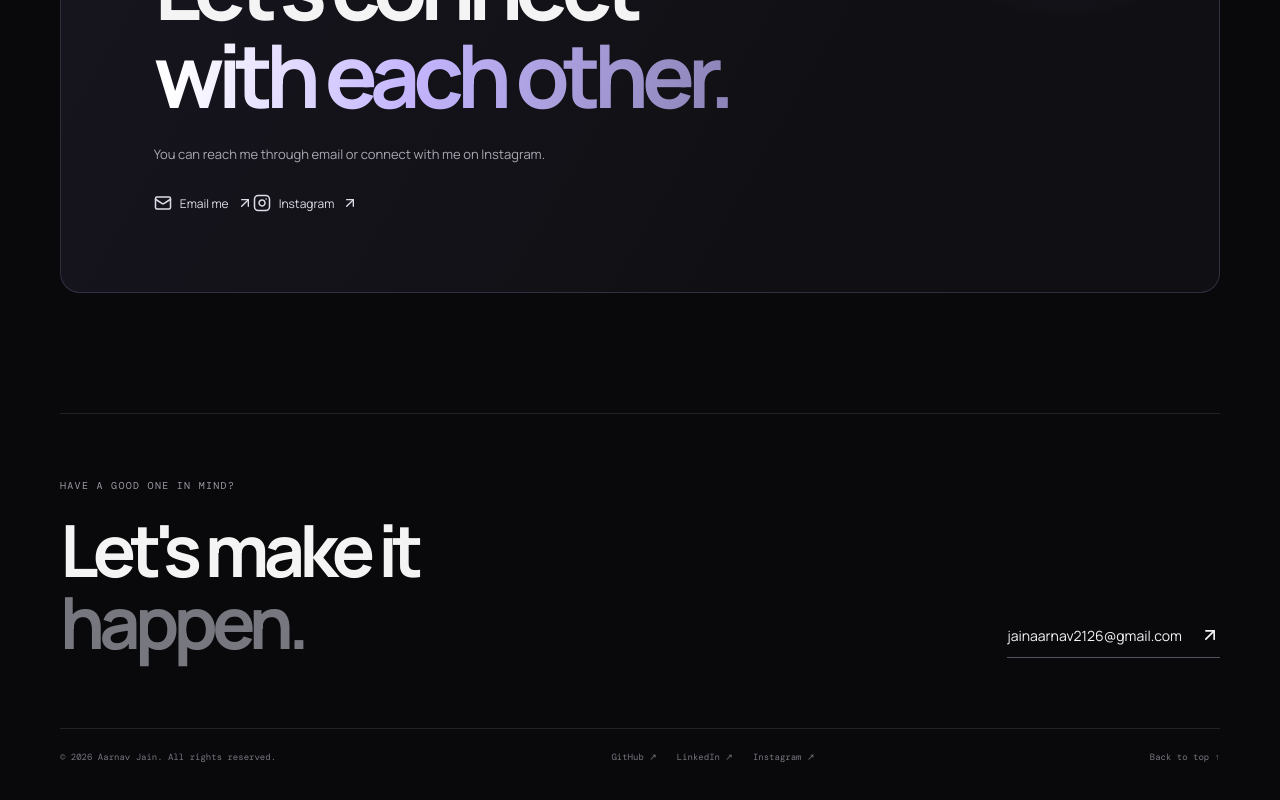
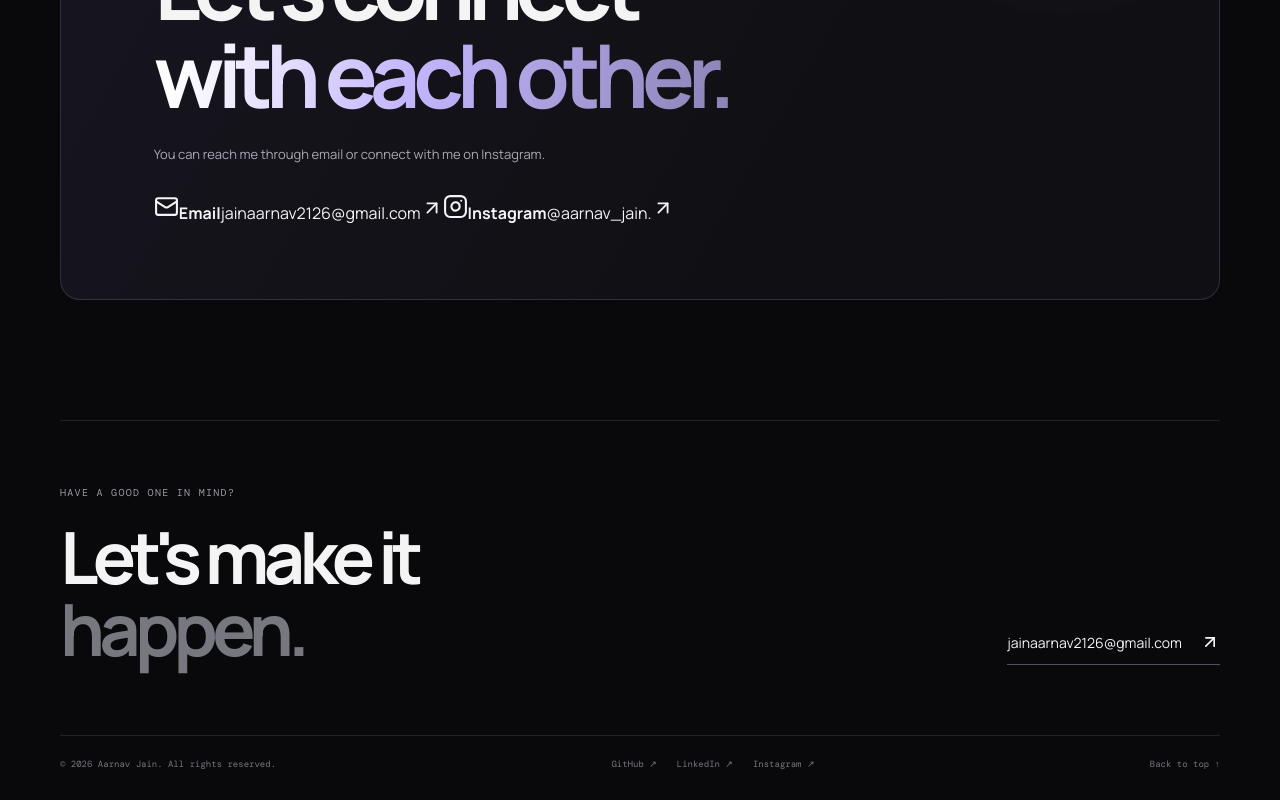
Before and after one commit to rnvjn2126/portfolio, a React (Vite) app: page / in a window 1280 px wide. Shown: the part 3998-4798 px from the top of the page. Built offline with nearby package versions, Linux system fonts and the light colour scheme.

Commit message:
Update contact section

```diff
--- a/src/pages/Home.jsx
+++ b/src/pages/Home.jsx
@@ -253,6 +253,7 @@ function Services() {
   )
 }
 
+
 function Contact() {
   const instagram = site.socials.find(
     social => social.label === 'Instagram'
@@ -280,24 +281,38 @@ function Contact() {
 
           <div className="contact-links">
             <a
-              className="text-link"
+              className="contact-card"
               href={`mailto:${site.email}`}
             >
-              <Mail size={18} />
-              Email me
-              <ArrowUpRight size={16} />
+              <span className="contact-card-icon">
+                <Mail size={25} />
+              </span>
+
+              <span className="contact-card-text">
+                <strong>Email</strong>
+                <span>{site.email}</span>
+              </span>
+
+              <ArrowUpRight className="contact-card-arrow" size={22} />
             </a>
 
             {instagram && (
               <a
-                className="text-link"
+                className="contact-card"
                 href={instagram.href}
                 target="_blank"
                 rel="noopener noreferrer"
               >
-                <Instagram size={18} />
-                Instagram
-                <ArrowUpRight size={16} />
+                <span className="contact-card-icon">
+                  <Instagram size={25} />
+                </span>
+
+                <span className="contact-card-text">
+                  <strong>Instagram</strong>
+                  <span>@aarnav_jain.</span>
+                </span>
+
+                <ArrowUpRight className="contact-card-arrow" size={22} />
               </a>
             )}
           </div>
@@ -306,6 +321,7 @@ function Contact() {
     </section>
   )
 }
+
 
 export default function Home() {
   return (
```
